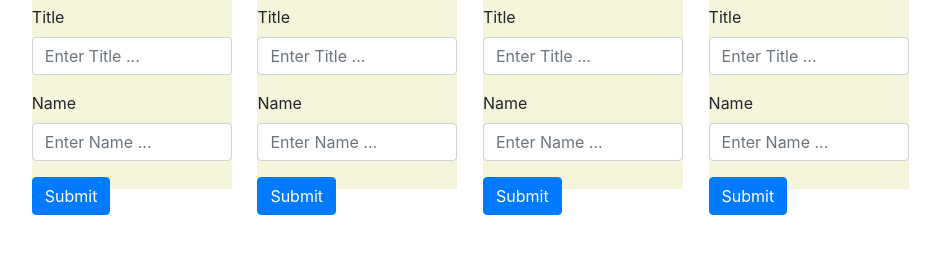
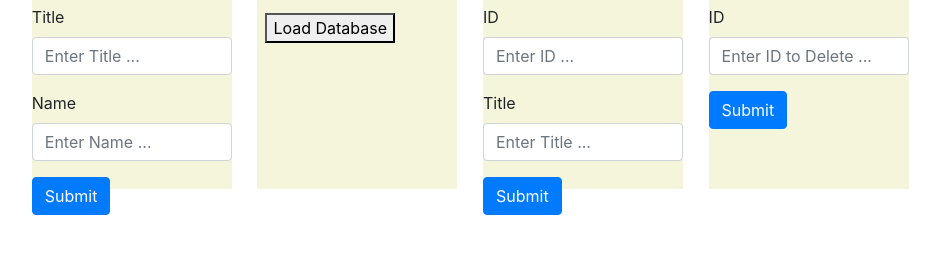
Before and after one commit to SpencerLeBard/NestAPI, a website with bundled scripts: page src/Front-End/index.html in a window 1280 px wide. Shown: the part 131-384 px from the top of the page, without its empty margins (51-991 px from the left). Built offline with nearby package versions, Linux system fonts and the light colour scheme; what @nestjs/common, @nestjs/core would draw is missing.

Commit message:
forms done done

```diff
--- a/src/Front-End/index.html
+++ b/src/Front-End/index.html
@@ -23,27 +23,17 @@
   </form>
 </div>
 <div class="forms"> <h1>Get</h1>
-  <form>
-    <div class="form-group">
-      <label for="exampleInputEmail1">Title</label>
-      <input type="email" class="form-control" id="exampleInputEmail1" aria-describedby="emailHelp" placeholder="Enter Title ...">
-    </div>
-    <div class="form-group">
-      <label for="exampleInputPassword1">Name</label>
-      <input type="password" class="form-control" id="exampleInputPassword1" placeholder="Enter Name ...">
-    </div>
-    <button type="submit" class="btn btn-primary">Submit</button>
-  </form>
+    <button type="submit" class="m-2" class="btn btn-primary">Load Database</button>
 </div>
 <div class="forms"> <h1>Update</h1>
   <form>
     <div class="form-group">
-      <label for="exampleInputEmail1">Title</label>
-      <input type="email" class="form-control" id="exampleInputEmail1" aria-describedby="emailHelp" placeholder="Enter Title ...">
+      <label for="exampleInputEmail1">ID</label>
+      <input type="email" class="form-control" id="exampleInputEmail1" aria-describedby="emailHelp" placeholder="Enter ID ...">
     </div>
     <div class="form-group">
-      <label for="exampleInputPassword1">Name</label>
-      <input type="password" class="form-control" id="exampleInputPassword1" placeholder="Enter Name ...">
+      <label for="exampleInputPassword1">Title</label>
+      <input type="password" class="form-control" id="exampleInputPassword1" placeholder="Enter Title ...">
     </div>
     <button type="submit" class="btn btn-primary">Submit</button>
   </form>
@@ -51,12 +41,8 @@
 <div class="forms"> <h1>Delete</h1>
   <form>
     <div class="form-group">
-      <label for="exampleInputEmail1">Title</label>
-      <input type="email" class="form-control" id="exampleInputEmail1" aria-describedby="emailHelp" placeholder="Enter Title ...">
-    </div>
-    <div class="form-group">
-      <label for="exampleInputPassword1">Name</label>
-      <input type="password" class="form-control" id="exampleInputPassword1" placeholder="Enter Name ...">
+      <label for="exampleInputEmail1">ID</label>
+      <input type="email" class="form-control" id="exampleInputEmail1" aria-describedby="emailHelp" placeholder="Enter ID to Delete ...">
     </div>
     <button type="submit" class="btn btn-primary">Submit</button>
   </form>
```
